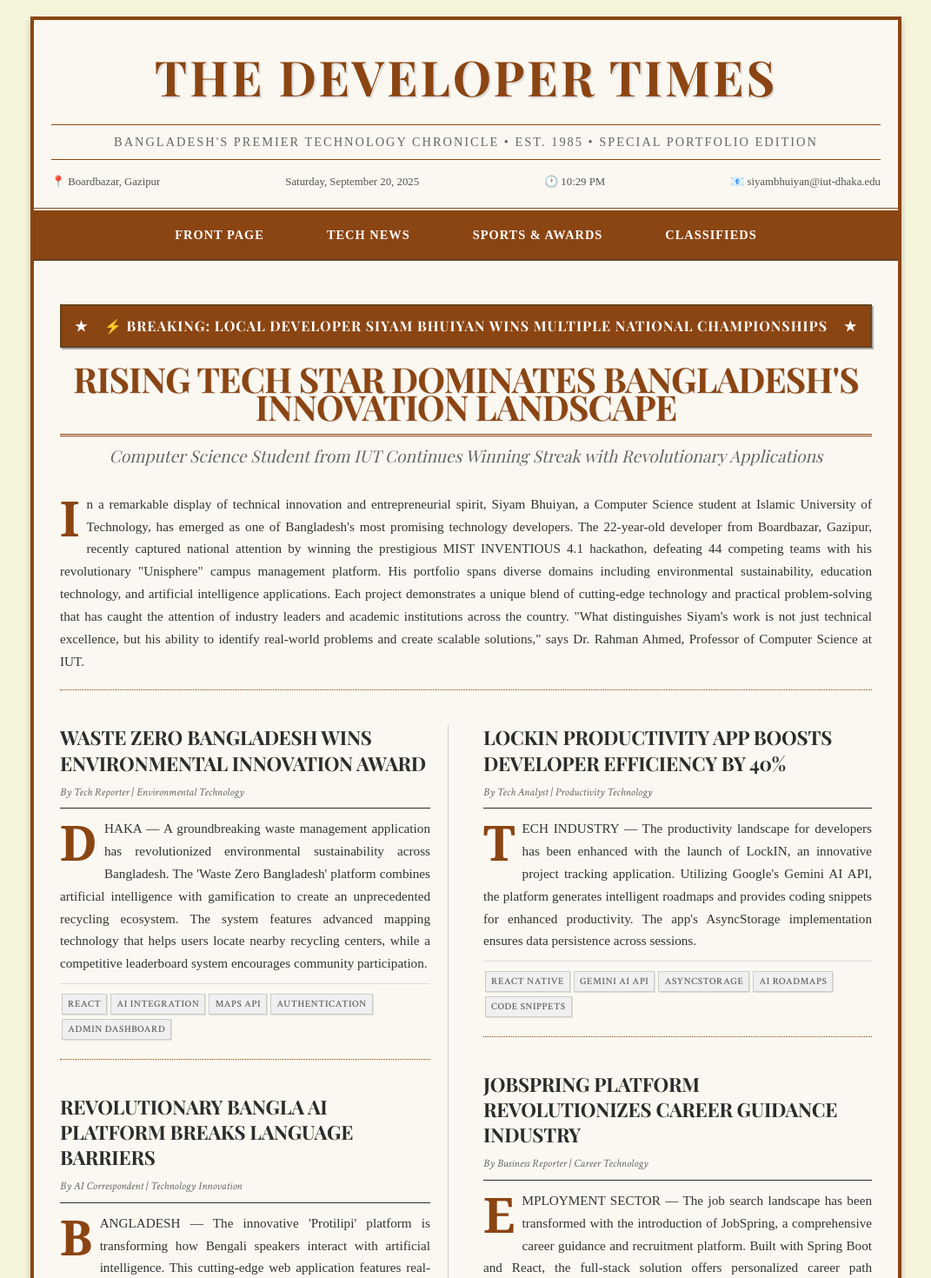
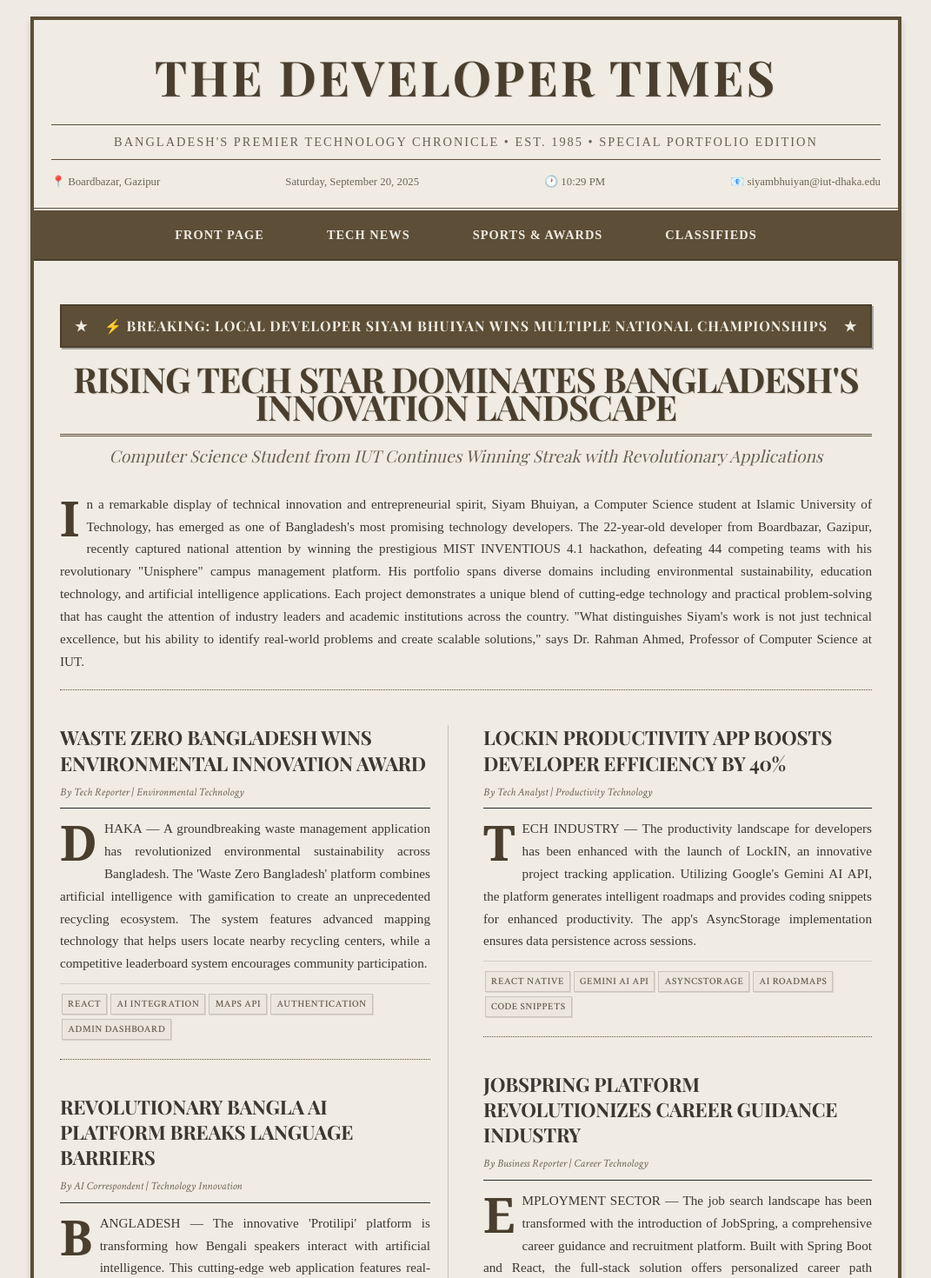
Before and after one commit to muntasirhossain2003/portfolio, a React (Create React App) app: page / in a window 1280 px wide. Shown: the top 1470 px of the page at 87% size, without its empty margins (104-1175 px from the left). Built offline with nearby package versions, Linux system fonts and the light colour scheme; a web font is replaced by a local one.

Commit message:
vintage css added

```diff
--- a/src/styles/vintage-newspaper.css
+++ b/src/styles/vintage-newspaper.css
@@ -10,11 +10,11 @@
 
 body {
   font-family: "Times New Roman", Times, serif;
-  background-color: #f5f5dc; /* Beige paper color */
-  color: #2c2c2c;
+  background-color: #efebe4; /* More aged, yellowed paper */
+  color: #3a3830; /* Faded ink black */
   line-height: 1.6;
-  background-image: linear-gradient(90deg, transparent 99%, #e8e8e8 100%),
-    linear-gradient(180deg, transparent 99%, #e8e8e8 100%);
+  background-image: linear-gradient(90deg, transparent 99%, #d9d5ce 100%),
+    linear-gradient(180deg, transparent 99%, #d9d5ce 100%);
   background-size: 20px 20px;
 }
 
@@ -22,16 +22,16 @@ body {
 .newspaper {
   max-width: 1000px;
   margin: 20px auto;
-  background: #faf8f0;
-  border: 3px solid #8b4513;
-  box-shadow: 0 0 0 1px #8b4513, 0 4px 8px rgba(0, 0, 0, 0.3),
-    inset 0 0 30px rgba(139, 69, 19, 0.1);
+  background: #f0ece3; /* Aged newspaper background */
+  border: 3px solid #5d4e37; /* Muted brown like old ink */
+  box-shadow: 0 0 0 1px #5d4e37, 0 4px 8px rgba(0, 0, 0, 0.2),
+    inset 0 0 30px rgba(93, 78, 55, 0.08);
 }
 
 /* Header */
 .newspaper-header {
-  background: #faf8f0;
-  border-bottom: 4px double #8b4513;
+  background: #f0ece3; /* Same aged background */
+  border-bottom: 4px double #5d4e37; /* Muted brown border */
   padding: 20px;
   text-align: center;
 }
@@ -40,19 +40,19 @@ body {
   font-family: "Georgia", serif;
   font-size: 3.5rem;
   font-weight: bold;
-  color: #8b4513;
-  text-shadow: 2px 2px 0px #ddd;
+  color: #4a3f2e; /* Faded dark brown like old ink */
+  text-shadow: 1px 1px 0px #d4cfc6; /* Very subtle shadow */
   letter-spacing: 3px;
   margin-bottom: 10px;
 }
 
 .newspaper-subtitle {
   font-size: 0.9rem;
-  color: #666;
+  color: #6b5f52; /* Muted gray-brown */
   letter-spacing: 2px;
   text-transform: uppercase;
-  border-top: 1px solid #8b4513;
-  border-bottom: 1px solid #8b4513;
+  border-top: 1px solid #5d4e37;
+  border-bottom: 1px solid #5d4e37;
   padding: 8px 0;
   margin: 10px 0;
 }
@@ -63,16 +63,16 @@ body {
   align-items: center;
   margin-top: 15px;
   font-size: 0.8rem;
-  color: #555;
+  color: #706454; /* Faded text color */
 }
 
 /* Navigation */
 .nav-bar {
-  background: #8b4513;
-  color: white;
+  background: #5d4e37; /* Muted brown navigation */
+  color: #f0ece3; /* Light aged paper color for text */
   padding: 8px 0;
   text-align: center;
-  border-bottom: 2px solid #654321;
+  border-bottom: 2px solid #4a3f2e;
 }
 
 .nav-links {
@@ -85,20 +85,20 @@ body {
 }
 
 .nav-links a {
-  color: white;
+  color: #f0ece3; /* Light aged color */
   text-decoration: none;
   padding: 8px 16px;
   transition: background-color 0.3s;
 }
 
 .nav-links a:hover {
-  background-color: rgba(255, 255, 255, 0.2);
+  background-color: rgba(240, 236, 227, 0.15); /* Very subtle hover */
 }
 
 /* Main Content Area */
 .newspaper-content {
   padding: 30px;
-  background: #faf8f0;
+  background: #f0ece3; /* Same aged background */
 }
 
 /* Headlines */
@@ -107,17 +107,17 @@ body {
   font-size: 2.5rem;
   font-weight: bold;
   text-align: center;
-  color: #8b4513;
+  color: #4a3f2e; /* Faded dark brown */
   margin-bottom: 10px;
-  text-shadow: 1px 1px 0px #ddd;
-  border-bottom: 3px double #8b4513;
+  text-shadow: 1px 1px 0px #d4cfc6; /* Very subtle shadow */
+  border-bottom: 3px double #5d4e37; /* Muted brown border */
   padding-bottom: 15px;
 }
 
 .sub-headline {
   font-size: 1.2rem;
   text-align: center;
-  color: #666;
+  color: #6b5f52; /* Muted gray-brown */
   font-style: italic;
   margin-bottom: 30px;
 }
@@ -131,7 +131,7 @@ body {
 }
 
 .column {
-  border-right: 1px solid #ccc;
+  border-right: 1px solid #c9c3b8; /* Muted separator */
   padding-right: 20px;
 }
 
@@ -143,7 +143,7 @@ body {
 /* Article Styles */
 .article {
   margin-bottom: 40px;
-  border-bottom: 1px dotted #8b4513;
+  border-bottom: 1px dotted #5d4e37; /* Muted brown dotted line */
   padding-bottom: 20px;
 }
 
@@ -151,14 +151,14 @@ body {
   font-family: "Georgia", serif;
   font-size: 1.4rem;
   font-weight: bold;
-  color: #2c2c2c;
+  color: #3a3830; /* Faded ink black */
   margin-bottom: 8px;
   line-height: 1.3;
 }
 
 .article-byline {
   font-size: 0.8rem;
-  color: #666;
+  color: #706454; /* Muted text color */
   margin-bottom: 10px;
   font-style: italic;
 }
@@ -167,7 +167,7 @@ body {
   font-size: 0.95rem;
   line-height: 1.7;
   text-align: justify;
-  color: #333;
+  color: #3a3830; /* Consistent faded ink color */
 }
 
 .article-text::first-letter {
@@ -178,36 +178,36 @@ body {
   margin-top: 4px;
   font-family: "Georgia", serif;
   font-weight: bold;
-  color: #8b4513;
+  color: #4a3f2e; /* Muted brown for drop cap */
 }
 
 /* Project Tech Tags */
 .tech-tags {
   margin-top: 10px;
   padding-top: 8px;
-  border-top: 1px solid #ddd;
+  border-top: 1px solid #d4cfc6; /* Very light aged color */
 }
 
 .tech-tag {
   display: inline-block;
-  background: #f0f0f0;
-  color: #666;
+  background: #ebe7de; /* Light aged background */
+  color: #6b5f52; /* Muted text */
   font-size: 0.7rem;
   padding: 2px 6px;
   margin: 2px;
-  border: 1px solid #ccc;
+  border: 1px solid #c9c3b8; /* Muted border */
   text-transform: uppercase;
   letter-spacing: 0.5px;
 }
 
 /* Breaking News Box */
 .breaking-news {
-  background: #8b4513;
-  color: white;
+  background: #5d4e37; /* Muted brown */
+  color: #f0ece3; /* Light aged color */
   padding: 10px;
   margin: 20px 0;
   text-align: center;
-  border: 2px solid #654321;
+  border: 2px solid #4a3f2e; /* Darker muted brown */
   font-weight: bold;
   text-transform: uppercase;
   letter-spacing: 1px;
@@ -215,15 +215,15 @@ body {
 
 /* Contact Info Box */
 .contact-box {
-  background: #f9f9f9;
-  border: 2px solid #8b4513;
+  background: #ebe7de; /* Light aged background */
+  border: 2px solid #5d4e37; /* Muted brown border */
   padding: 20px;
   margin: 30px 0;
   text-align: center;
 }
 
 .contact-box h3 {
-  color: #8b4513;
+  color: #4a3f2e; /* Faded dark brown */
   margin-bottom: 15px;
   font-family: "Georgia", serif;
   text-transform: uppercase;
@@ -232,11 +232,11 @@ body {
 
 /* Footer */
 .newspaper-footer {
-  background: #8b4513;
-  color: white;
+  background: #5d4e37; /* Muted brown */
+  color: #f0ece3; /* Light aged color */
   padding: 20px;
   text-align: center;
-  border-top: 4px double #654321;
+  border-top: 4px double #4a3f2e; /* Darker muted brown */
   font-size: 0.8rem;
 }
 
```
